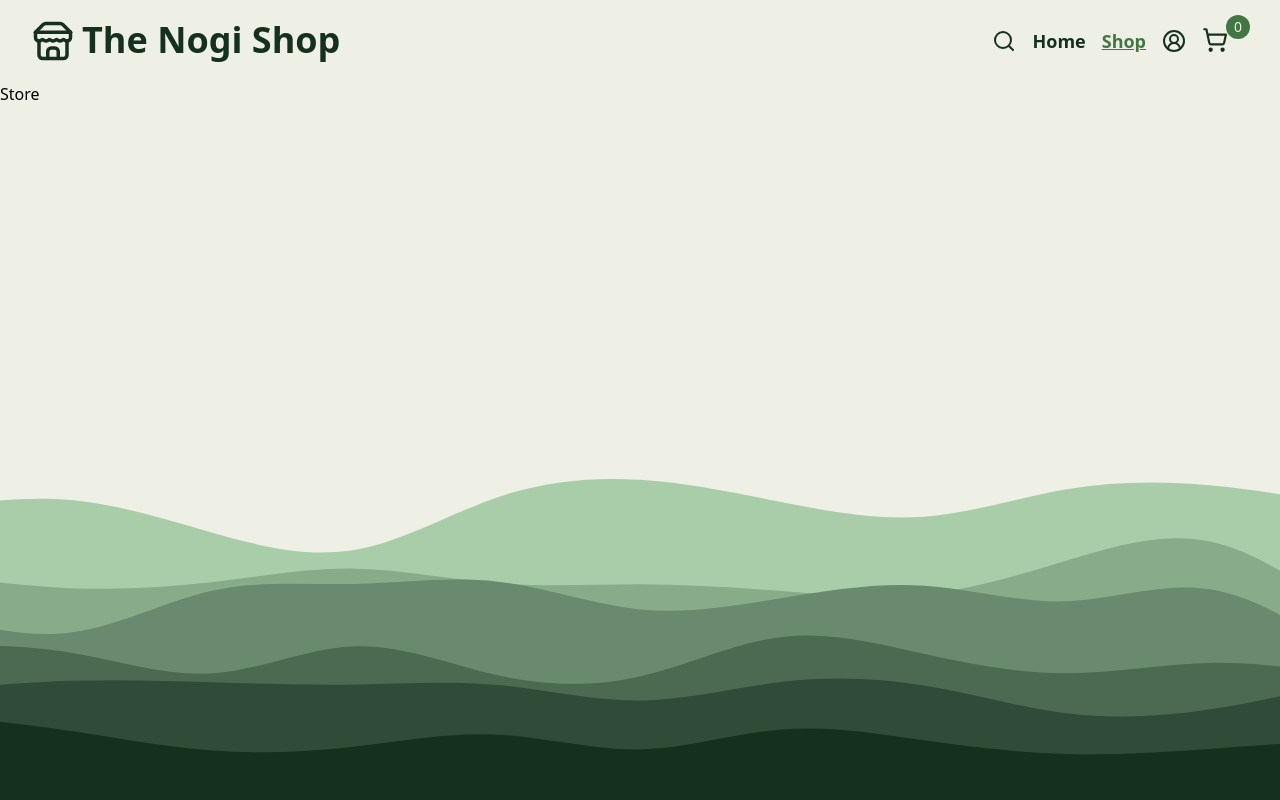
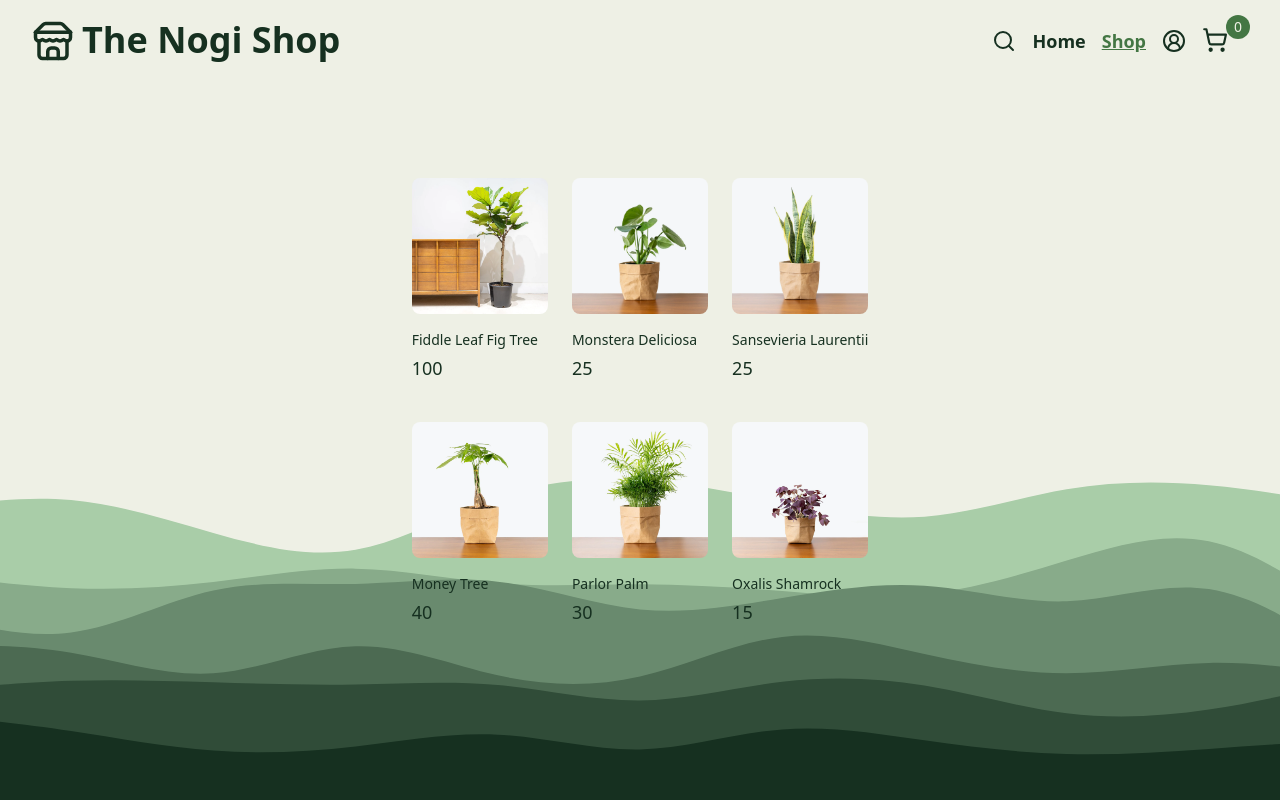
Before and after one commit to Nogiback/Shopping-Cart, a React (Vite) app: page /store in a window 1280 px wide. Shown: the top 800 px of the page. Built offline with nearby package versions, Linux system fonts and the light colour scheme; a web font is replaced by a local one.

Commit message:
Fixed imgs for the plant objects, added store page jsx to list store items

```diff
--- a/src/App.jsx
+++ b/src/App.jsx
@@ -9,7 +9,6 @@ import Cart from './pages/Cart';
 
 export default function App() {
   const [cart, setCart] = useState([]);
-  const [storeItems, setStoreItems] = useState([]);
   const [cartActive, setCartActive] = useState(false);
 
   function toggleCart() {
@@ -19,6 +18,10 @@ export default function App() {
       setCartActive(false);
     }
   }
+
+  function addToCart(itemName, itemImage, price, quantity) {}
+
+  function removeFromCart(itemName, itemImage, price, quantity) {}
 
   return (
     <>
--- a/src/data/plantData.js
+++ b/src/data/plantData.js
@@ -1,54 +1,66 @@
 import { v4 as uuidv4 } from 'uuid';
+import fiddle1 from '../assets/plants/FiddleLeafFigTree.jpg';
+import fiddle2 from '../assets/plants/FiddleLeafFigTree2.jpg';
+import monstera1 from '../assets/plants/MonsteraDeliciosa6b.jpg';
+import monstera2 from '../assets/plants/MonsteraDeliciosa2.jpg';
+import laurentii1 from '../assets/plants/SansevieriaLaurentii.jpg';
+import laurentii2 from '../assets/plants/SansevieriaLaurentii2.jpg';
+import money1 from '../assets/plants/MoneyTree.jpg';
+import money2 from '../assets/plants/MoneyTree2.jpg';
+import parlor1 from '../assets/plants/ParlorPalm.jpg';
+import parlor2 from '../assets/plants/ParlorPalm2.jpg';
+import shamrock1 from '../assets/plants/OxalisTriangularisPurple.jpg';
+import shamrock2 from '../assets/plants/OxalisTriangularisPurple2.jpg';
 
 const plants = [
   {
     id: uuidv4(),
     name: 'Fiddle Leaf Fig Tree',
     price: 100,
-    img1: '../assets/plants/FiddleLeafFigTree.jpg',
-    img2: '../assets/plants/FiddleLeafFigTree2.jpg',
+    img1: fiddle1,
+    img2: fiddle2,
     info: 'Fiddle Leaf Fig Tree, aka Ficus Lyrata Tree, is a species of an evergreen tropical tree native to the tropical lowlands of western Africa (Sierra Leone to Cameroon). The tree form has no leaves at the bottom but a lot of branches on the top. Belonging to the fig family, Moraceae, it is known as the Fiddle Leaf Fig because its leaves are similar to the size and shape of fiddles. This stunning, statement plant will bring a lush feeling to any home.',
   },
   {
     id: uuidv4(),
     name: 'Monstera Deliciosa',
     price: 25,
-    img1: '../assets/plants/MonsteraDeliciosa6b.jpg',
-    img2: '../assets/plants/MonsteraDeliciosa2.jpg',
+    img1: monstera1,
+    img2: monstera2,
     info: 'Monstera Deliciosa, aka the Swiss Cheese Plant, is famous for its quirky, natural leaf holes. A vibrant green beauty, it grows wild and wide and can give any interior space instant jungle vibes. Even if you weren’t into plants before, this monster can turn anyone into a plant-obsessed person, look at those leaves.',
   },
   {
     id: uuidv4(),
     name: 'Sansevieria Laurentii',
     price: 25,
-    img1: '../assets/plants/SansevieriaLaurentii.jpg',
-    img2: '../assets/plants/SansevieriaLaurentii2.jpg',
+    img1: laurentii1,
+    img2: laurentii2,
     info: `Sansevieria trifasciata 'Laurentii' is a cultivar of Snake Plant, aka Mother-in-Law's Tongue, having tall green leaves with variegated yellow edges. Known as some of the toughest houseplants, they store carbon dioxide acquired at night to use during the day, then releasing oxygen at night, via photosynthesis, when their pores open. This helps it to maximize efficiency in cleansing the air, as found in a study conducted by NASA.`,
   },
   {
     id: uuidv4(),
     name: 'Money Tree',
     price: 40,
-    img1: '../assets/plants/MoneyTree.jpg',
-    img2: '../assets/plants/MoneyTree2.jpg',
+    img1: money1,
+    img2: money2,
     info: 'Money Trees, aka Pachira Aquatica, are considered a symbol of luck and prosperity. The braided money tree as we know it was actually first cultivated by a truck driver in Taiwan, and quickly became popular in Japan and East Asia, also becoming associated with the Chinese practice of Feng Shui. Their shiny green foliage gives that perfect tropical feeling.',
   },
   {
     id: uuidv4(),
     name: 'Parlor Palm',
     price: 30,
-    img1: '../assets/plants/ParlorPalm.jpg',
-    img2: '../assets/plants/ParlorPalm2.jpg',
+    img1: parlor1,
+    img2: parlor2,
     info: 'Chamaedorea elegans, aka Neanthe Bella Palm or Parlor Palm, is a great option for being a hardy palm that can adjust to almost any home. Cultivated since the Victorian era, this species of palm is prized for its resilience to indoor conditions and reliable habits. It is also one of the few palms that can handle low light.',
   },
   {
     id: uuidv4(),
     name: 'Oxalis Shamrock',
     price: 15,
-    img1: '../assets/plants/OxalisTriangularisPurple.jpg',
-    img2: '../assets/plants/OxalisTriangularisPurple2.jpg',
+    img1: shamrock1,
+    img2: shamrock2,
     info: `Oxalis Triangularis, aka False Shamrock, gets its name from its trifoliate leaf shape. The Oxalis traiangularis 'Green/Francis' is the one most commonly cultivated as a houseplant, followed by the tetraphylla 'Iron Cross' and 'purple'. They open and close their leaves from day to night as a part of their circadian rhythm.`,
   },
 ];
 
-export { plants };
+export default plants;
--- a/src/pages/Store.jsx
+++ b/src/pages/Store.jsx
@@ -1,5 +1,31 @@
 import React from 'react';
+import ProductCard from '../components/ProductCard';
+import plants from '../data/plantData';
 
 export default function Store() {
-  return <div className='h-[calc(100%-80px)]'>Store</div>;
+  return (
+    <section className='text-forest-900 dark:bg-forest-900 dark:text-white-200 relative flex h-[calc(100%-80px)] w-full justify-center'>
+      <div className='mx-auto max-w-2xl px-4 py-16 sm:px-6 sm:py-24 lg:max-w-7xl lg:px-8'>
+        <h2 className='sr-only'>Products</h2>
+
+        <div className='grid grid-cols-1 gap-x-6 gap-y-10 sm:grid-cols-2 lg:grid-cols-3 xl:grid-cols-4 xl:gap-x-8'>
+          {plants.map((plant) => (
+            <a key={plant.id} href='/' className='group'>
+              <div className='aspect-h-1 aspect-w-1 w-full overflow-hidden rounded-lg bg-gray-200 xl:aspect-h-8 xl:aspect-w-7'>
+                <img
+                  src={plant.img1}
+                  alt={plant.name}
+                  className='h-full w-full object-cover object-center group-hover:opacity-75'
+                />
+              </div>
+              <h3 className='mt-4 text-sm text-gray-700'>{plant.name}</h3>
+              <p className='mt-1 text-lg font-medium text-gray-900'>
+                {plant.price}
+              </p>
+            </a>
+          ))}
+        </div>
+      </div>
+    </section>
+  );
 }
```
